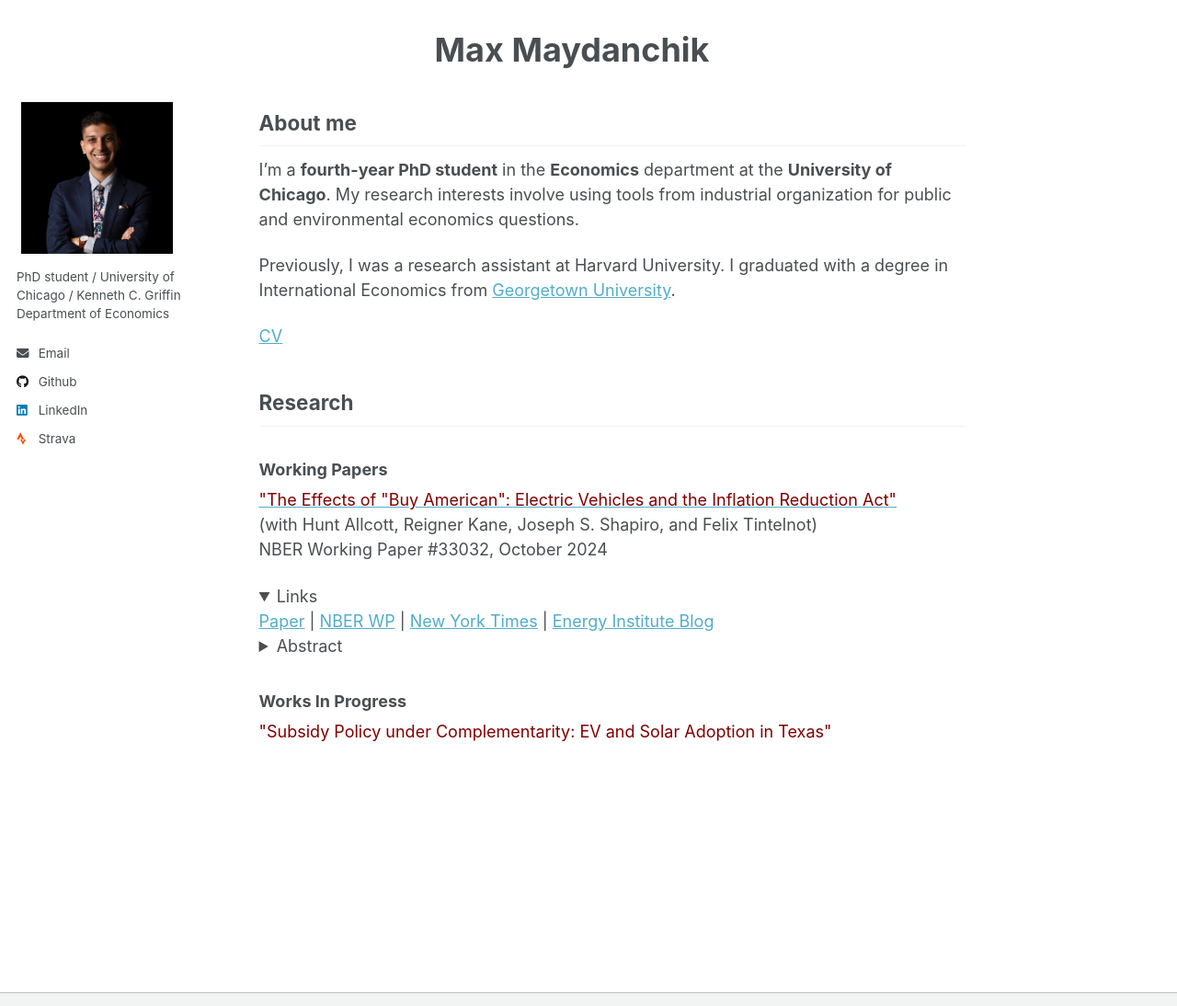
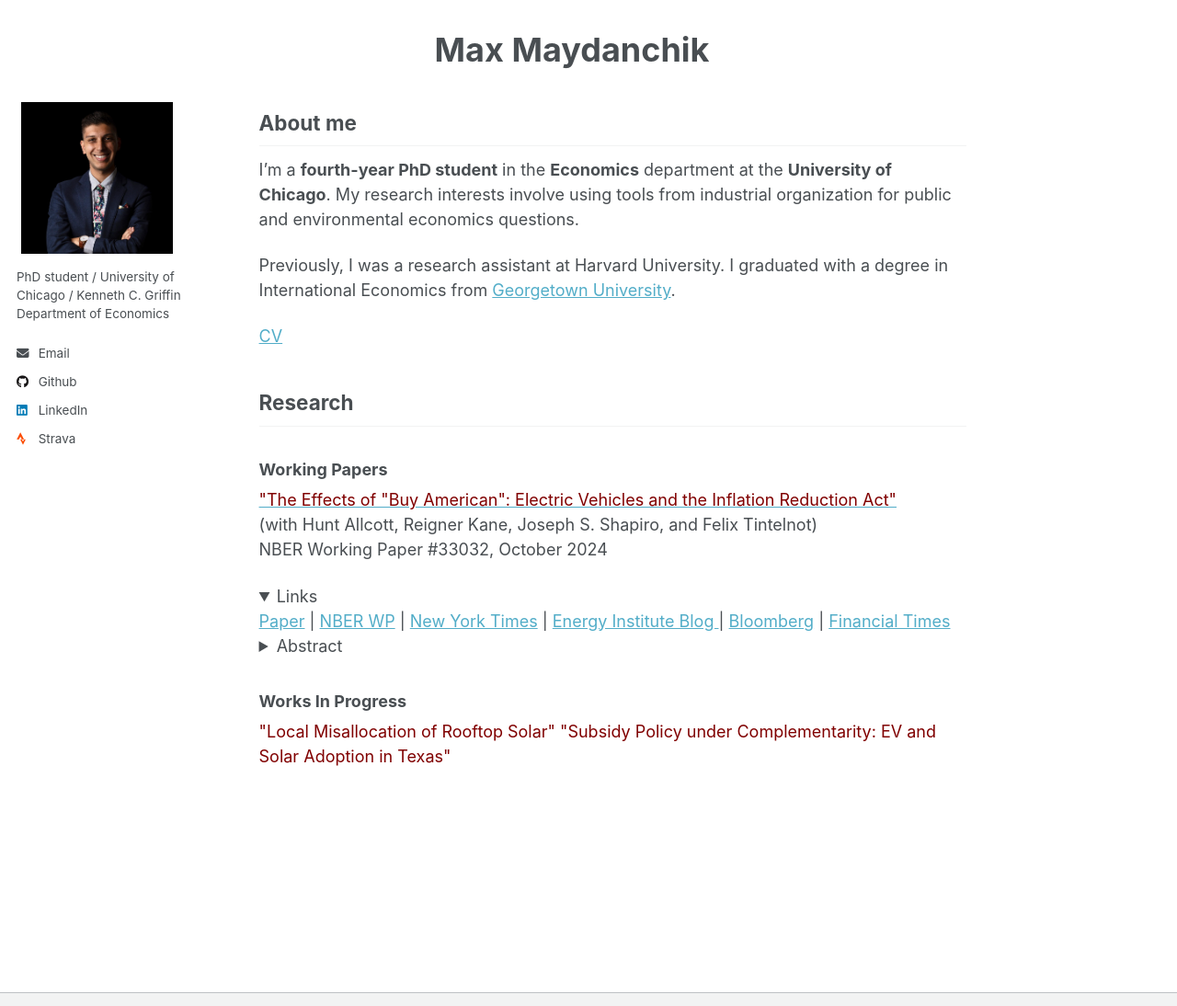
Before and after one commit to MMaydanchik/mmaydanchik.github.io, a Jekyll site: the page built from _pages/about.md, in a window 1280 px wide and 1235 px high, cut to the strip 0-1094 px from the top of the window. Shown: the whole strip at 92% size. Built offline with Jekyll 4.4.1, drawn with Linux system fonts in a browser that asks for light colours.

Commit message:
Update links, draft

```diff
--- a/_pages/about.md
+++ b/_pages/about.md
@@ -31,7 +31,7 @@ NBER Working Paper #33032, October 2024
 
 <details open>
 <summary>Links</summary>
-<a href="/files/EVTrade.pdf">Paper</a> | <a href="https://www.nber.org/papers/w33032">NBER WP</a> | <a href="https://www.nytimes.com/2024/10/07/business/economy/electric-vehicle-tax-credits-study.html">New York Times</a> | <a href="https://energyathaas.wordpress.com/2024/10/07/will-the-iras-buy-american-tilt-help-us-electric-vehicles/"> Energy Institute Blog </a>
+<a href="/files/EVTrade.pdf">Paper</a> | <a href="https://www.nber.org/papers/w33032">NBER WP</a> | <a href="https://www.nytimes.com/2024/10/07/business/economy/electric-vehicle-tax-credits-study.html">New York Times</a> | <a href="https://energyathaas.wordpress.com/2024/10/07/will-the-iras-buy-american-tilt-help-us-electric-vehicles/"> Energy Institute Blog </a> | <a href="https://www.bloomberg.com/news/articles/2024-11-19/us-electric-vehicle-demand-seen-plunging-27-without-tax-credit">Bloomberg</a> | <a href="https://www.ft.com/content/e8f623e1-c75a-478e-ad8f-aa5b05ef6aa0">Financial Times</a>
 </details>
 
 <details closed>
@@ -46,4 +46,5 @@ We study electric vehicle (EV) tax credits in the US Inflation Reduction Act (IR
 </details> -->
 
 ### Works In Progress
+<m>"Local Misallocation of Rooftop Solar"</m>
 <m>"Subsidy Policy under Complementarity: EV and Solar Adoption in Texas"</m>
```
Also changed, not shown: 3 other files.
